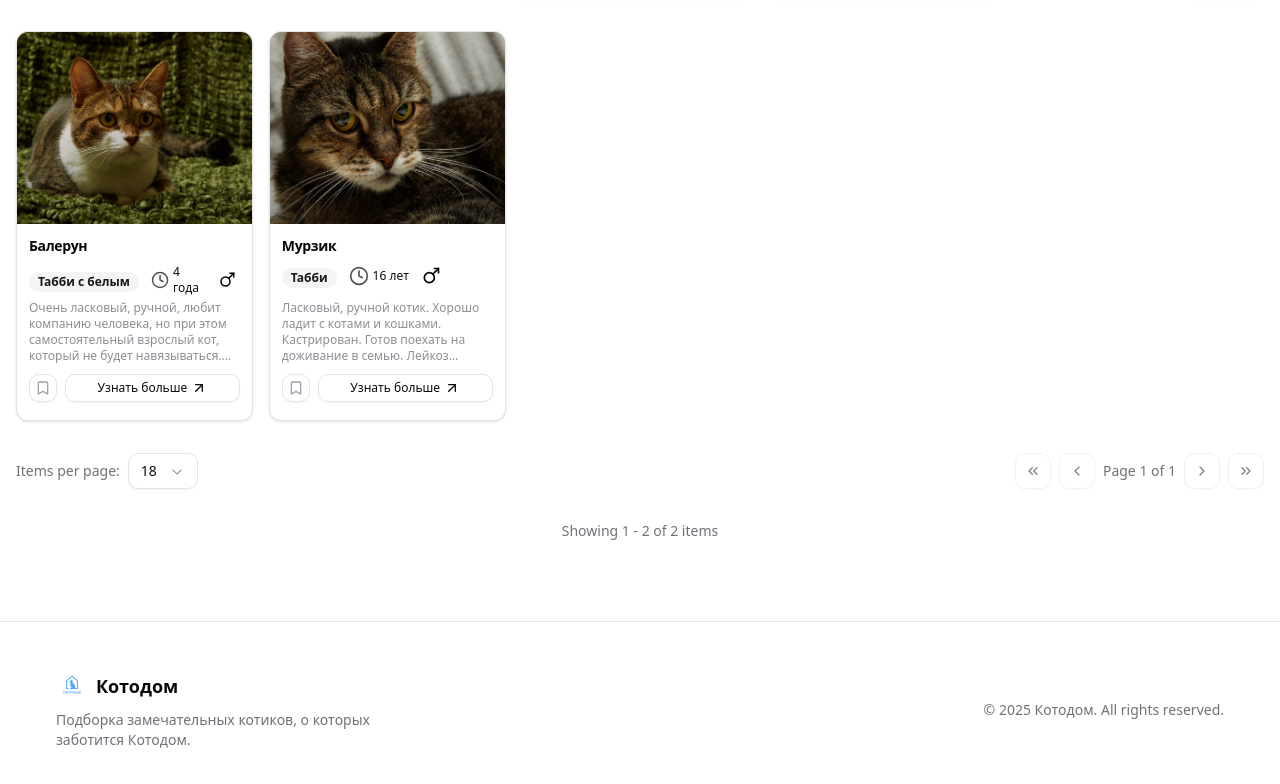
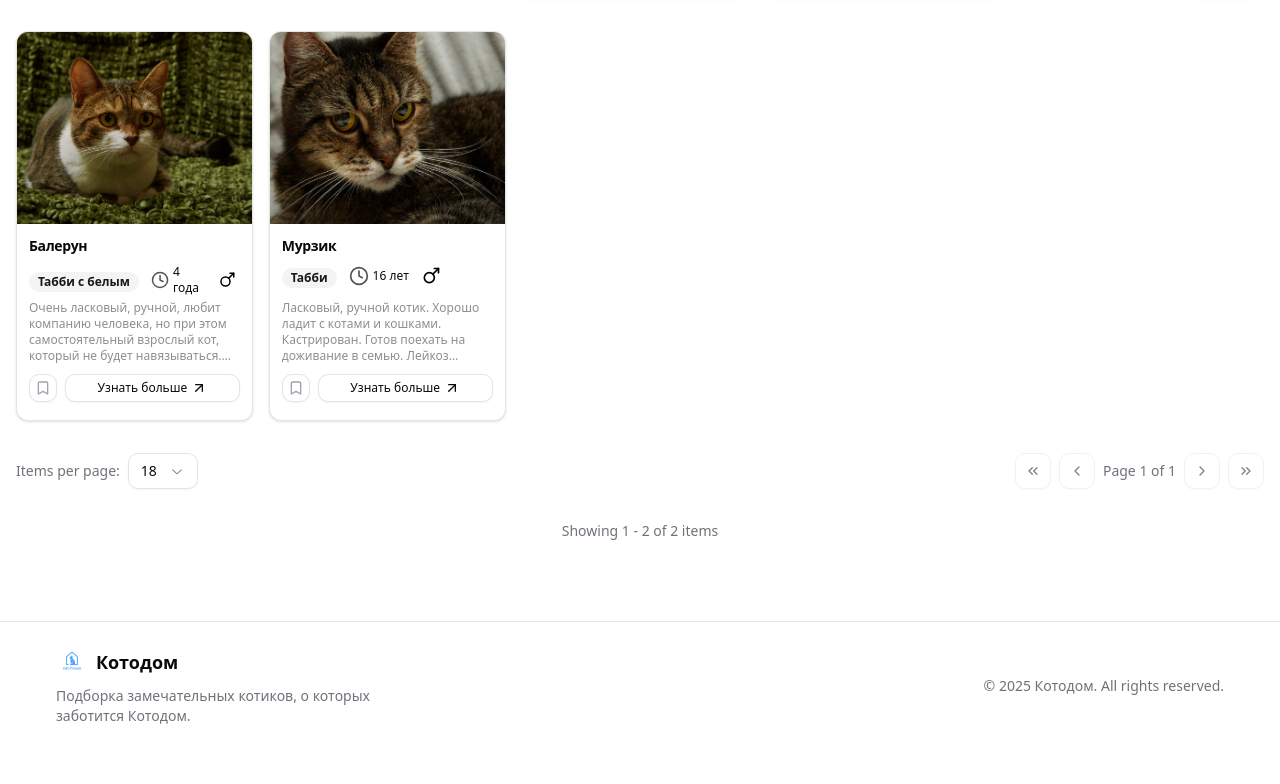
Before and after one commit to eugene17kotov/cat-house, a Next.js app: page / in a window 1280 px wide. Shown: the part 1398-2182 px from the top of the page. After the commit the page ends 2148 px from the top, so only its background shows below. Built offline with nearby package versions, Linux system fonts and the light colour scheme.

Commit message:
feat: change footer height

```diff
--- a/src/components/layout/footer.tsx
+++ b/src/components/layout/footer.tsx
@@ -4,7 +4,7 @@ import Link from 'next/link';
 export function Footer() {
   return (
     <footer className='border-t bg-background'>
-      <div className='container mx-auto px-4 py-8 md:py-12'>
+      <div className='container mx-auto px-4 py-4 md:py-6'>
         <div className='flex flex-col md:flex-row justify-between items-center space-y-6 md:space-y-0'>
           <div className='flex flex-col items-center md:items-start space-y-4 md:space-y-2'>
             <Link href='/' className='flex items-center space-x-2'>
```
